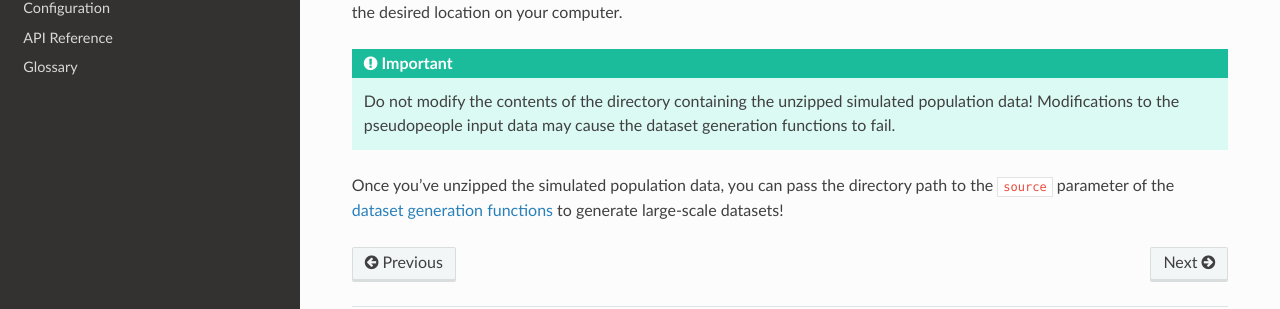
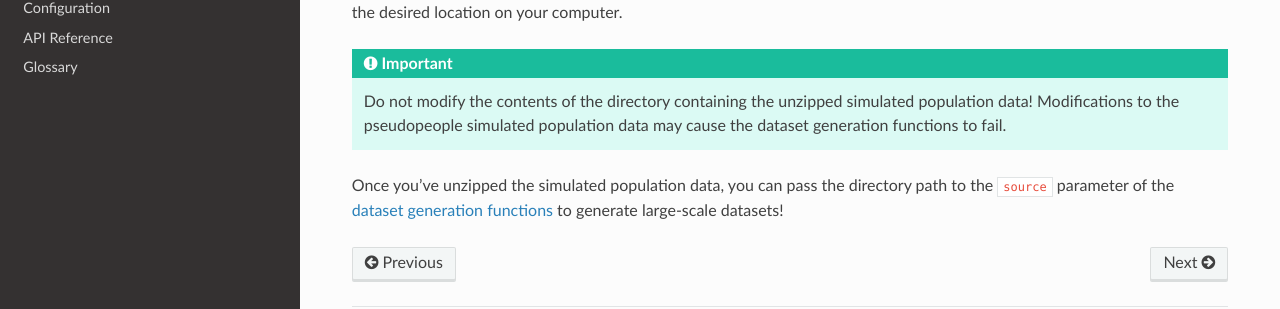
Before and after one commit to ihmeuw/pseudopeople, a Sphinx documentation site: the page built from docs/source/simulated_populations/index.rst, in a window 1280 px wide and 900 px high, scrolled down 1618 px. Shown: the part 488-797 px from the top of the window. Built offline with Sphinx 7.4.7 and the Read the Docs theme 2.0.0, drawn with Linux system fonts in a browser that asks for light colours.

Commit message:
input -> simulated population
Co-authored-by: Abraham Flaxman <abie@alum.mit.edu>

```diff
--- a/docs/source/simulated_populations/index.rst
+++ b/docs/source/simulated_populations/index.rst
@@ -122,7 +122,7 @@ or United States), unzip the contents to the desired location on your computer.
 .. important::
 
   Do not modify the contents of the directory containing the unzipped simulated
-  population data! Modifications to the pseudopeople input data may cause the
+  population data! Modifications to the pseudopeople simulated population data may cause the
   dataset generation functions to fail.
 
 Once you've unzipped the simulated population data, you can pass the directory
```
